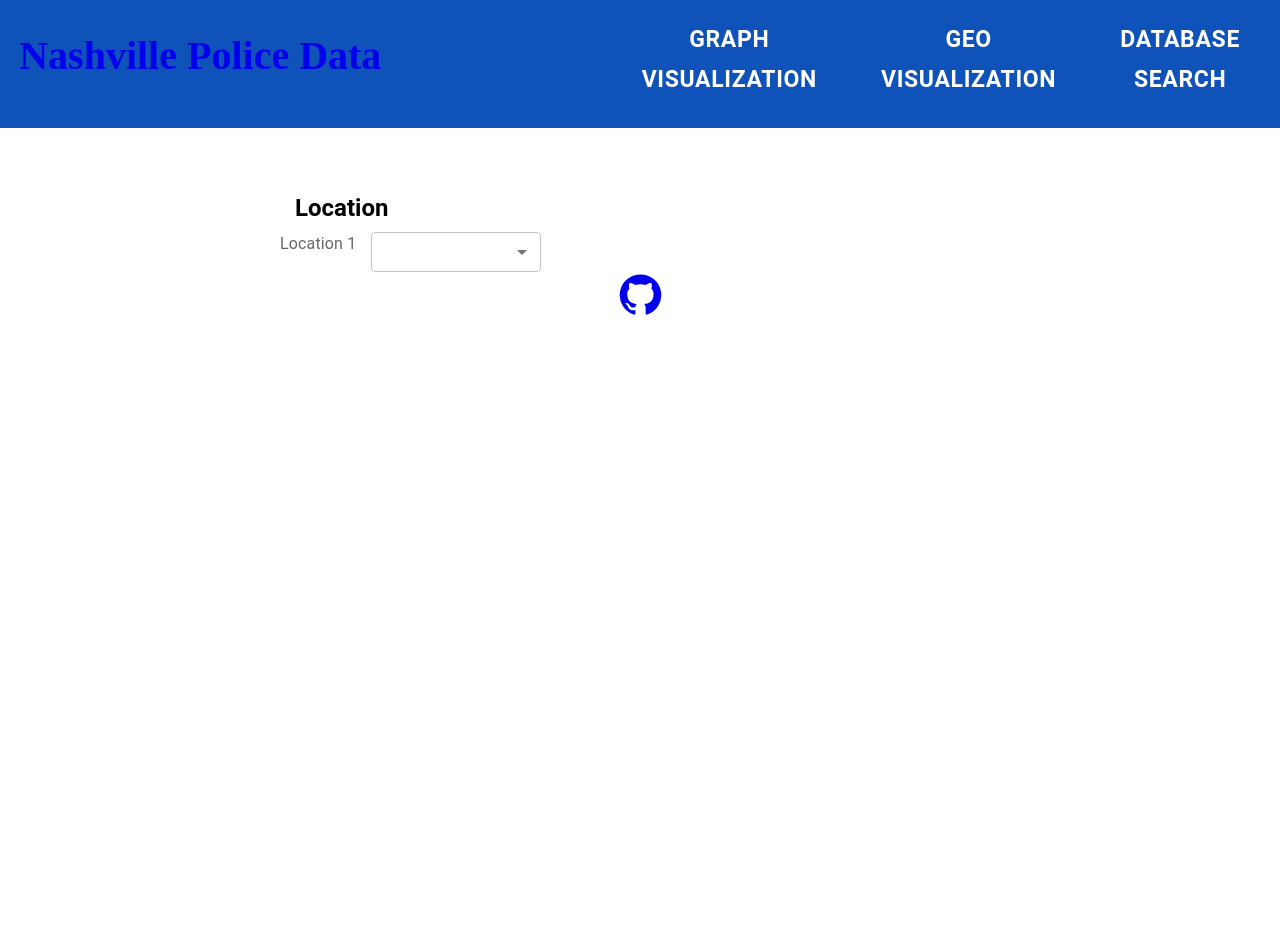
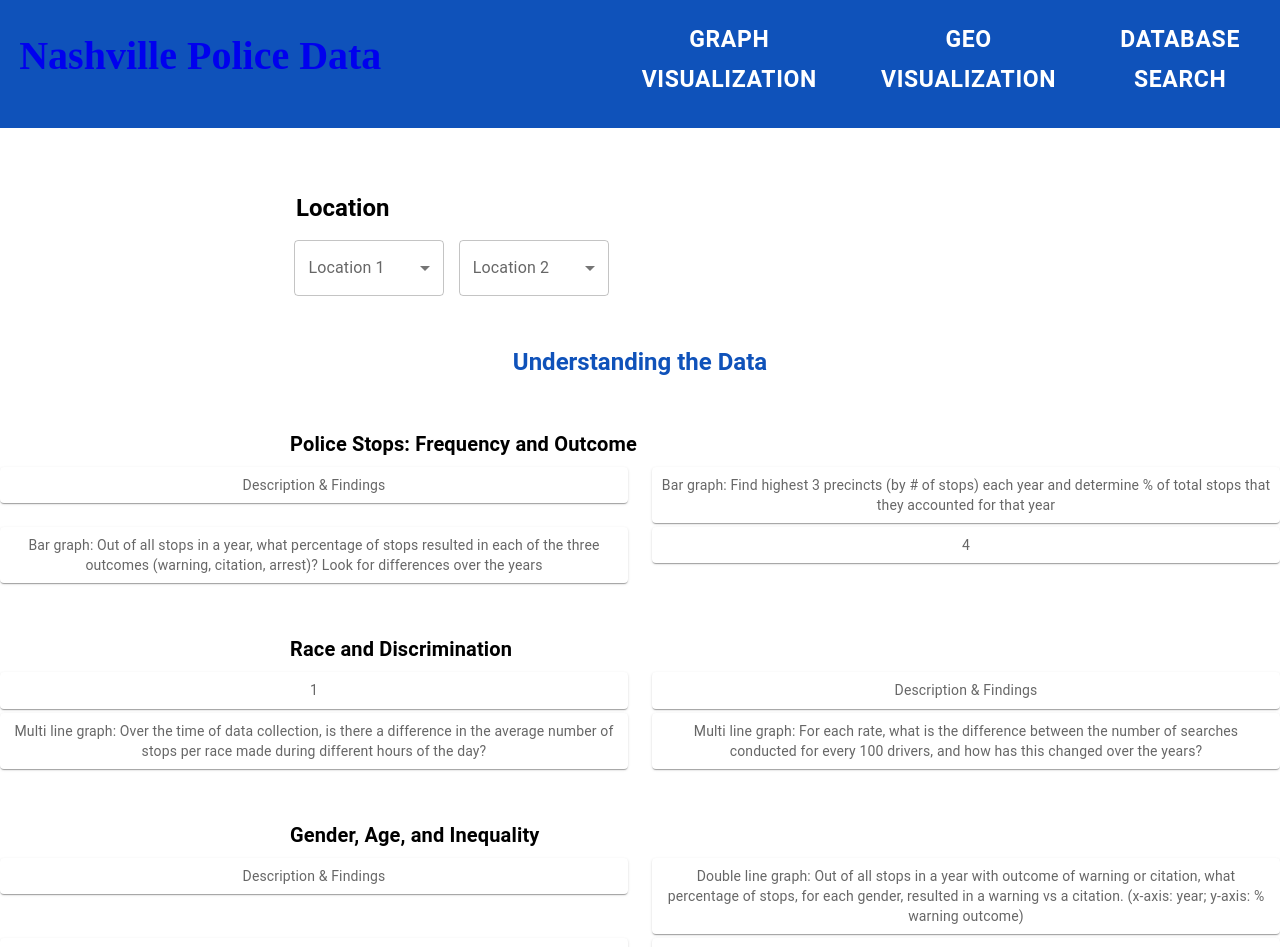
Before and after one commit to PRANETALLU/NashvilleCopStops, a React (Create React App) app in the folder my-app/: page /graphVisualization in a window 1280 px wide. Shown: the top 947 px of the page. Before the commit the page ends 800 px from the top, so only its background shows below. Built offline with nearby package versions, Linux system fonts and the light colour scheme.

Commit message:
graph visualization outline done

```diff
--- a/my-app/src/pages/GraphVisualization.js
+++ b/my-app/src/pages/GraphVisualization.js
@@ -1,27 +1,145 @@
-import Box from '@mui/material/Box';
 import TextField from '@mui/material/TextField';
 import { CardContent, Typography } from '@mui/material';
 import Stack from '@mui/material/Stack';
 import Select, { SelectChangeEvent } from '@mui/material/Select';
 import InputLabel from '@mui/material/InputLabel';
 import FormControl from '@mui/material/FormControl';
+import Grid from '@mui/material/Grid';
+import Paper from '@mui/material/Paper';
+import Box from '@mui/material/Box';
+import { styled } from '@mui/material/styles';
+
+const Item = styled(Paper)(({ theme }) => ({
+    backgroundColor: theme.palette.mode === 'dark' ? '#1A2027' : '#fff',
+    ...theme.typography.body2,
+    padding: theme.spacing(1),
+    textAlign: 'center',
+    color: theme.palette.text.secondary,
+}));
 
 function GraphVisualization() {
     return (
         <div className="GraphVisualization">
-            <Stack sx={{ marginLeft: 35, marginTop: 8 }}>
+            <Stack sx={{ marginLeft: 37, marginTop: 8 }}>
                 <Typography gutterBottom variant="h5" component="div"
                     style={{
                         fontWeight: 'bold', textAlign: 'left',
-                        marginLeft: 15
                     }}>
                     Location
                 </Typography>
-                <Stack direction="row">
-                    <InputLabel htmlFor="grouped-native-select">Location 1</InputLabel>
-                    <Select sx={{ width: 170, marginLeft: 1.8 }} id="grouped-native-select" label="Location 1"  size="small"></Select>
-                </Stack>
             </Stack>
+            <Stack sx={{ marginLeft: 35 }} direction="row">
+                <FormControl sx={{ mt: 1, ml: 1.8, width: 150 }}>
+                    <InputLabel>Location 1</InputLabel>
+                    <Select label="Location 1"></Select>
+                </FormControl>
+                <FormControl sx={{ mt: 1, ml: 1.8, width: 150 }}>
+                    <InputLabel>Location 2</InputLabel>
+                    <Select label="Location 2"></Select>
+                </FormControl>
+            </Stack>
+            <Typography gutterBottom variant="h5" component="div"
+                style={{
+                    fontWeight: 'bold', textAlign: 'center',
+                    marginTop: 50, color: '#0F52BA'
+                }}>
+                Understanding the Data
+            </Typography>
+
+            <Typography gutterBottom variant="h6" component="div"
+                style={{
+                    fontWeight: 'bold', textAlign: 'left',
+                    marginTop: 50, marginLeft: 290
+                }}>
+                Police Stops: Frequency and Outcome
+            </Typography>
+
+            <Box sx={{ width: '100%' }}>
+                <Grid container rowSpacing={0.5} columnSpacing={{ xs: 1, sm: 2, md: 3 }}>
+                    <Grid item xs={6}>
+                        <Item>
+                            Description
+                            &
+                        Findings</Item>
+                    </Grid>
+                    <Grid item xs={6}>
+                        <Item>Bar graph:
+Find highest 3 precincts (by # of stops) each year and determine % of total stops that they accounted for that year</Item>
+                    </Grid>
+                    <Grid item xs={6}>
+                        <Item>Bar graph:
+Out of all stops in a year, what percentage of stops resulted in each of the three outcomes (warning, citation, arrest)? Look for differences over the years</Item>
+                    </Grid>
+                    <Grid item xs={6}>
+                        <Item>4</Item>
+                    </Grid>
+                </Grid>
+            </Box>
+
+
+            <Typography gutterBottom variant="h6" component="div"
+                style={{
+                    fontWeight: 'bold', textAlign: 'left',
+                    marginTop: 50, marginLeft: 290
+                }}>
+                Race and Discrimination
+            </Typography>
+
+            <Box sx={{ width: '100%' }}>
+                <Grid container rowSpacing={0.5} columnSpacing={{ xs: 1, sm: 2, md: 3 }}>
+                    <Grid item xs={6}>
+                        <Item>
+                           1</Item>
+                    </Grid>
+                    <Grid item xs={6}>
+                    <Item>
+                            Description
+                            &
+                        Findings</Item>
+                    </Grid>
+                    <Grid item xs={6}>
+                        <Item> Multi line graph:
+Over the time of data collection, is there a difference in the average number of stops per race made during different hours of the day?</Item>
+                    </Grid>
+                    <Grid item xs={6}>
+                        <Item>Multi line graph:
+For each rate, what is the difference between the number of searches conducted for every 100 drivers, and how has this changed over the years?</Item>
+                    </Grid>
+                </Grid>
+            </Box>
+
+
+            <Typography gutterBottom variant="h6" component="div"
+                style={{
+                    fontWeight: 'bold', textAlign: 'left',
+                    marginTop: 50, marginLeft: 290
+                }}>
+                Gender, Age, and Inequality
+            </Typography>
+
+
+            <Box sx={{ width: '100%', marginBottom: 4 }}>
+                <Grid container rowSpacing={0.5} columnSpacing={{ xs: 1, sm: 2, md: 3 }}>
+                    <Grid item xs={6}>
+                        <Item>
+                            Description
+                            &
+                        Findings</Item>
+                    </Grid>
+                    <Grid item xs={6}>
+                        <Item>Double line graph:
+Out of all stops in a year with outcome of warning or citation, what percentage of stops, for each gender, resulted in a warning vs a citation. (x-axis: year; y-axis: % warning outcome)</Item>
+                    </Grid>
+                    <Grid item xs={6}>
+                        <Item>Bar graph:
+For each gender, what are the percentage of searches conducted conducted result in contraband, drugs, or weapons, and how have these numbers changed over time?</Item>
+                    </Grid>
+                    <Grid item xs={6}>
+                        <Item>Multi line graph:
+For the top 5 precincts (ranked by number of stops in a year), what is the average age of the driver stopped and how has this changed over the years?</Item>
+                    </Grid>
+                </Grid>
+            </Box>
         </div>
     );
 }
```
